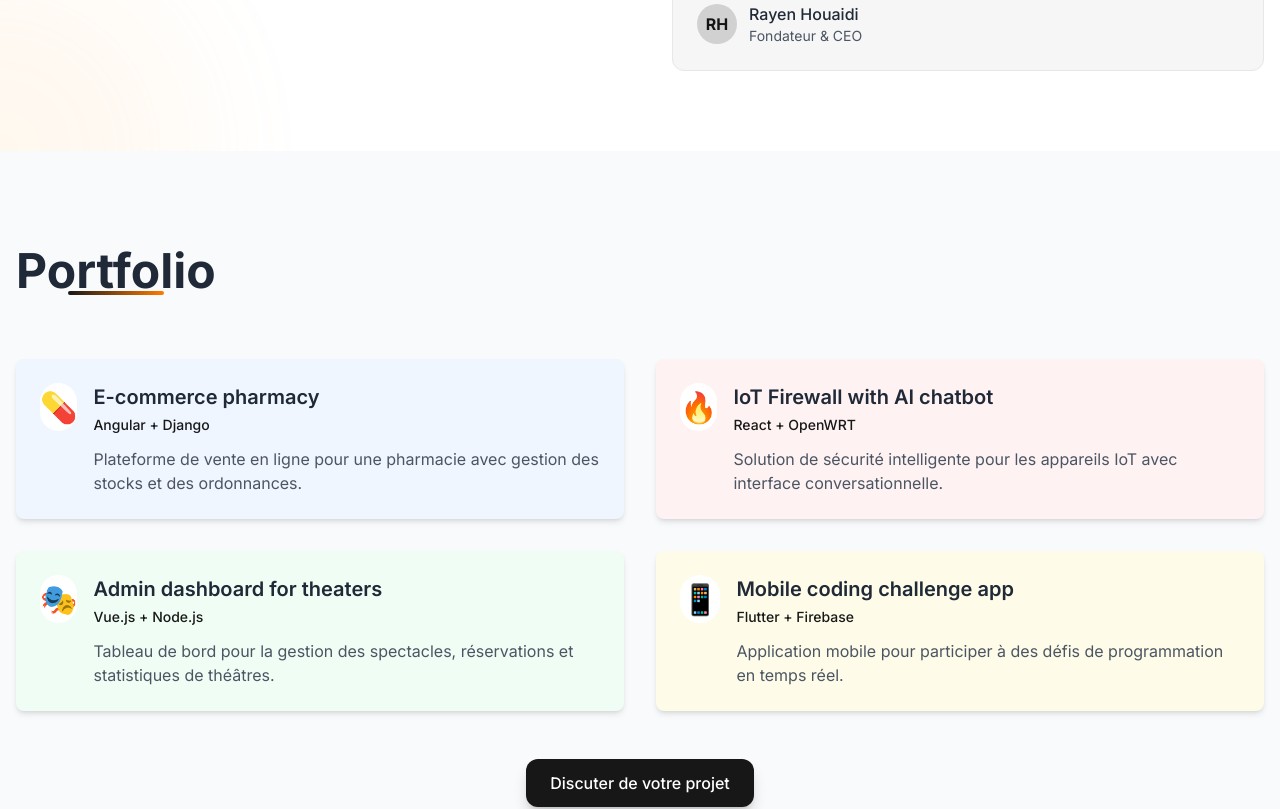
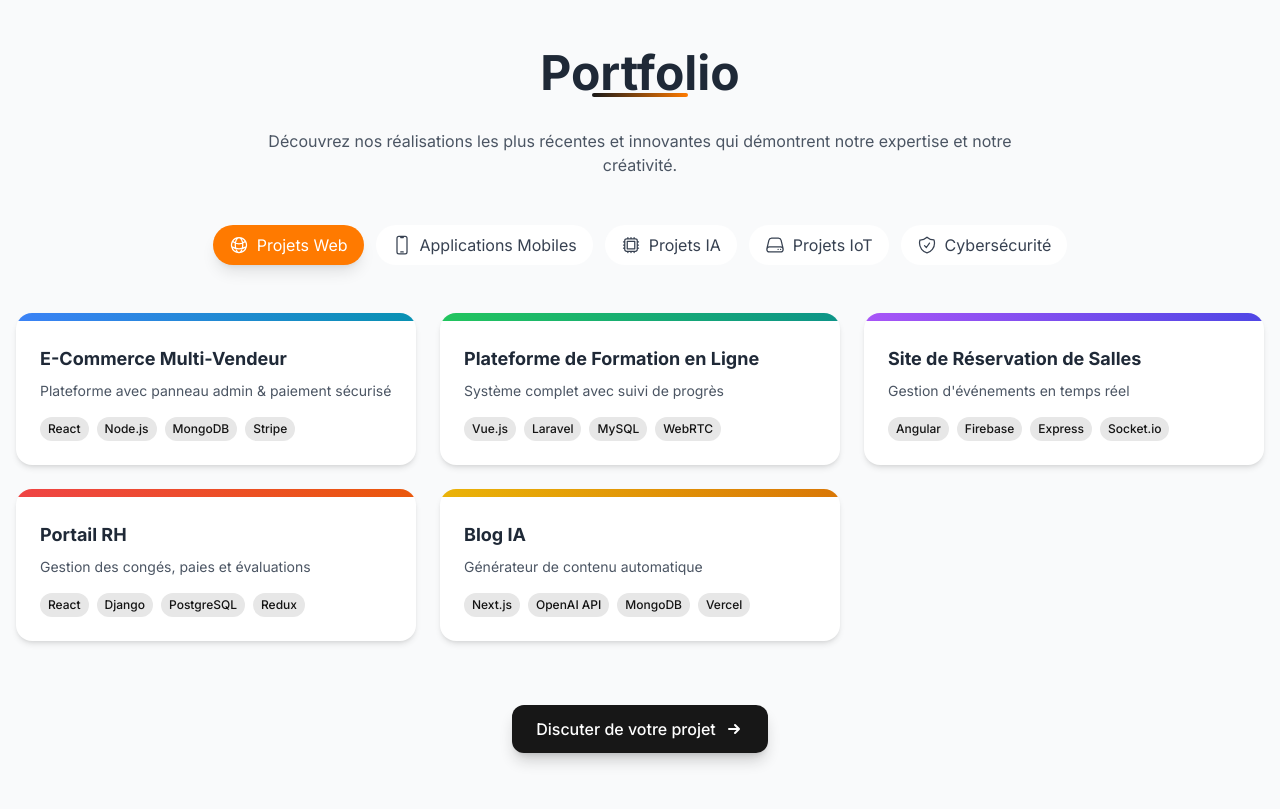
Before and after one commit to rayen43500/hra_dev, a React (Vite) app: page / in a window 1280 px wide. Shown: the part 3740-4549 px from the top of the page. Built offline with nearby package versions, Linux system fonts and the light colour scheme.

Commit message:
fixer les erreur

```diff
--- a/src/components/Portfolio.tsx
+++ b/src/components/Portfolio.tsx
@@ -1,81 +1,328 @@
-import { motion } from 'framer-motion'
+import { motion } from 'framer-motion';
+import { fadeIn, staggerContainer } from '../utils/animations';
+import {
+  GlobeAltIcon,
+  DevicePhoneMobileIcon,
+  CpuChipIcon,
+  ShieldCheckIcon,
+  ServerIcon
+} from '@heroicons/react/24/outline';
+import { useState } from 'react';
 
-const projects = [
+type ProjectCategory = 'web' | 'mobile' | 'ai' | 'iot' | 'security';
+
+interface Project {
+  id: number;
+  title: string;
+  description: string;
+  tags: string[];
+  color: string;
+}
+
+interface Category {
+  id: ProjectCategory;
+  name: string;
+  icon: JSX.Element;
+}
+
+const Portfolio = () => {
+  const [activeCategory, setActiveCategory] = useState<ProjectCategory>('web');
+
+  const categories: Category[] = [
+    { id: 'web', name: 'Projets Web', icon: <GlobeAltIcon className="w-5 h-5" /> },
+    { id: 'mobile', name: 'Applications Mobiles', icon: <DevicePhoneMobileIcon className="w-5 h-5" /> },
+    { id: 'ai', name: 'Projets IA', icon: <CpuChipIcon className="w-5 h-5" /> },
+    { id: 'iot', name: 'Projets IoT', icon: <ServerIcon className="w-5 h-5" /> },
+    { id: 'security', name: 'Cybersécurité', icon: <ShieldCheckIcon className="w-5 h-5" /> },
+  ];
+
+  const projectsByCategory: Record<ProjectCategory, Project[]> = {
+    web: [
       {
-    icon: '💊',
-    title: 'E-commerce pharmacy',
-    tech: 'Angular + Django',
-    description: 'Plateforme de vente en ligne pour une pharmacie avec gestion des stocks et des ordonnances.',
-    bgColor: 'bg-blue-50',
+        id: 1,
+        title: "E-Commerce Multi-Vendeur",
+        description: "Plateforme avec panneau admin & paiement sécurisé",
+        tags: ["React", "Node.js", "MongoDB", "Stripe"],
+        color: "from-blue-500 to-cyan-600",
       },
       {
-    icon: '🔥',
-    title: 'IoT Firewall with AI chatbot',
-    tech: 'React + OpenWRT',
-    description: 'Solution de sécurité intelligente pour les appareils IoT avec interface conversationnelle.',
-    bgColor: 'bg-red-50',
+        id: 2,
+        title: "Plateforme de Formation en Ligne",
+        description: "Système complet avec suivi de progrès",
+        tags: ["Vue.js", "Laravel", "MySQL", "WebRTC"],
+        color: "from-green-500 to-teal-600",
       },
       {
-    icon: '🎭',
-    title: 'Admin dashboard for theaters',
-    tech: 'Vue.js + Node.js',
-    description: 'Tableau de bord pour la gestion des spectacles, réservations et statistiques de théâtres.',
-    bgColor: 'bg-green-50',
+        id: 3,
+        title: "Site de Réservation de Salles",
+        description: "Gestion d'événements en temps réel",
+        tags: ["Angular", "Firebase", "Express", "Socket.io"],
+        color: "from-purple-500 to-indigo-600",
       },
       {
-    icon: '📱',
-    title: 'Mobile coding challenge app',
-    tech: 'Flutter + Firebase',
-    description: 'Application mobile pour participer à des défis de programmation en temps réel.',
-    bgColor: 'bg-yellow-50',
+        id: 4,
+        title: "Portail RH",
+        description: "Gestion des congés, paies et évaluations",
+        tags: ["React", "Django", "PostgreSQL", "Redux"],
+        color: "from-red-500 to-orange-600",
       },
+      {
+        id: 5,
+        title: "Blog IA",
+        description: "Générateur de contenu automatique",
+        tags: ["Next.js", "OpenAI API", "MongoDB", "Vercel"],
+        color: "from-yellow-500 to-amber-600",
+      }
+    ],
+    mobile: [
+      {
+        id: 6,
+        title: "App d'Orientation ATFP",
+        description: "Orientation & inscription pour centres ATFP",
+        tags: ["Flutter", "Firebase", "GetX", "Maps API"],
+        color: "from-blue-500 to-cyan-600",
+      },
+      {
+        id: 7,
+        title: "Application Parapharmacie",
+        description: "Paiement en ligne et notifications",
+        tags: ["Flutter", "Node.js", "MongoDB", "FCM"],
+        color: "from-green-500 to-teal-600",
+      },
+      {
+        id: 8,
+        title: "App de Coaching Personnel",
+        description: "IA intégrée pour coaching personnalisé",
+        tags: ["Flutter", "TensorFlow", "Firebase", "Hive"],
+        color: "from-purple-500 to-indigo-600",
+      },
+      {
+        id: 9,
+        title: "Marketplace Mobile",
+        description: "Suivi des commandes et chat en direct",
+        tags: ["Flutter", "GraphQL", "Firebase", "Algolia"],
+        color: "from-red-500 to-orange-600",
+      },
+      {
+        id: 10,
+        title: "App de Cours Vidéo",
+        description: "Mode hors ligne & quiz interactifs",
+        tags: ["Flutter", "Bloc", "SQLite", "ExoPlayer"],
+        color: "from-yellow-500 to-amber-600",
+      }
+    ],
+    ai: [
+      {
+        id: 11,
+        title: "Chatbot IA pour Support Client",
+        description: "Connecté à OpenAI / HuggingFace",
+        tags: ["Python", "OpenAI", "FastAPI", "Redis"],
+        color: "from-blue-500 to-cyan-600",
+      },
+      {
+        id: 12,
+        title: "Détection d'Émotions",
+        description: "Analyse à partir de texte ou voix",
+        tags: ["TensorFlow", "PyTorch", "NLP", "Flask"],
+        color: "from-green-500 to-teal-600",
+      },
+      {
+        id: 13,
+        title: "Système de Recommandation",
+        description: "Films, produits, formations...",
+        tags: ["Python", "Scikit-learn", "Django", "Redis"],
+        color: "from-purple-500 to-indigo-600",
+      },
+      {
+        id: 14,
+        title: "Générateur de Résumés",
+        description: "Résumés automatiques pour documents",
+        tags: ["BERT", "Transformers", "FastAPI", "React"],
+        color: "from-red-500 to-orange-600",
+      },
+      {
+        id: 15,
+        title: "Moteur de Recherche Sémantique",
+        description: "IA personnalisée pour recherche avancée",
+        tags: ["Elasticsearch", "BERT", "Python", "Node.js"],
+        color: "from-yellow-500 to-amber-600",
+      }
+    ],
+    iot: [
+      {
+        id: 16,
+        title: "Dashboard IoT",
+        description: "Surveillance température & capteurs en temps réel",
+        tags: ["React", "MQTT", "Node.js", "InfluxDB"],
+        color: "from-blue-500 to-cyan-600",
+      },
+      {
+        id: 17,
+        title: "Système Domotique",
+        description: "Contrôle lumière, porte, alarme via app mobile",
+        tags: ["ESP32", "MQTT", "Flutter", "Node-RED"],
+        color: "from-green-500 to-teal-600",
+      },
+      {
+        id: 18,
+        title: "App Mobile pour Contrôle IoT",
+        description: "Contrôle à distance d'un réseau IoT",
+        tags: ["Flutter", "MQTT", "Firebase", "Arduino"],
+        color: "from-purple-500 to-indigo-600",
+      },
+      {
+        id: 19,
+        title: "Monitoring de Consommation",
+        description: "Suivi électrique avec alertes IA",
+        tags: ["Raspberry Pi", "Python", "TensorFlow", "MQTT"],
+        color: "from-red-500 to-orange-600",
+      },
+      {
+        id: 20,
+        title: "Suivi de Géolocalisation",
+        description: "Capteurs GPS et alertes SMS",
+        tags: ["ESP32", "GPRS", "Node.js", "MongoDB"],
+        color: "from-yellow-500 to-amber-600",
+      }
+    ],
+    security: [
+      {
+        id: 21,
+        title: "Pare-Feu Local",
+        description: "Interface web de surveillance",
+        tags: ["Python", "Flask", "iptables", "Vue.js"],
+        color: "from-blue-500 to-cyan-600",
+      },
+      {
+        id: 22,
+        title: "Système de Sécurité des Accès",
+        description: "Journalisation & analyse",
+        tags: ["Node.js", "Express", "JWT", "ELK Stack"],
+        color: "from-green-500 to-teal-600",
+      },
+      {
+        id: 23,
+        title: "Scanner de Vulnérabilité Web",
+        description: "Analyse automatisée de sécurité",
+        tags: ["Python", "OWASP", "Docker", "Redis"],
+        color: "from-purple-500 to-indigo-600",
+      },
+      {
+        id: 24,
+        title: "Authentification 2FA",
+        description: "Double facteur pour API REST",
+        tags: ["Node.js", "OTP", "QR Code", "JWT"],
+        color: "from-red-500 to-orange-600",
+      },
+      {
+        id: 25,
+        title: "Dashboard de Sécurité Réseau",
+        description: "Logs et alertes en temps réel",
+        tags: ["React", "Grafana", "Python", "Kafka"],
+        color: "from-yellow-500 to-amber-600",
+      }
     ]
+  };
 
-const Portfolio = () => {
+  const currentProjects = projectsByCategory[activeCategory];
+
   return (
-    <section id="portfolio" className="section bg-gray-50">
-      <div className="container">
+    <section id="portfolio" className="section py-20 bg-gray-50 relative overflow-hidden">
+      <div className="absolute top-0 left-0 w-full h-full opacity-5 bg-pattern"></div>
+
+      <div className="container relative z-10">
         <motion.div
-          initial={{ opacity: 0, y: 20 }}
-          whileInView={{ opacity: 1, y: 0 }}
+          className="section-title-container"
+          variants={fadeIn}
+          initial="hidden"
+          whileInView="visible"
           viewport={{ once: true }}
-          transition={{ duration: 0.8 }}
         >
           <h2 className="section-title">Portfolio</h2>
+          <p className="text-center text-gray-600 max-w-3xl mx-auto mt-4">
+            Découvrez nos réalisations les plus récentes et innovantes qui démontrent notre expertise et notre créativité.
+          </p>
+        </motion.div>
 
-          <div className="grid gap-8 mt-12 md:grid-cols-2">
-            {projects.map((project, index) => (
+        {/* Catégories */}
+        <div className="flex flex-wrap justify-center mt-10 mb-12 gap-3">
+          {categories.map((category) => (
+            <motion.button
+              key={category.id}
+              onClick={() => setActiveCategory(category.id)}
+              className={`px-4 py-2 rounded-full flex items-center gap-2 transition-all ${
+                activeCategory === category.id
+                  ? 'bg-secondary-500 text-white shadow-lg'
+                  : 'bg-white text-gray-700 hover:bg-gray-100'
+              }`}
+              whileHover={{ scale: 1.05 }}
+              whileTap={{ scale: 0.95 }}
+            >
+              {category.icon}
+              {category.name}
+            </motion.button>
+          ))}
+        </div>
+
         <motion.div
-                key={index}
-                initial={{ opacity: 0, y: 20 }}
-                whileInView={{ opacity: 1, y: 0 }}
-                viewport={{ once: true }}
-                transition={{ delay: index * 0.1, duration: 0.5 }}
-                className={`p-6 overflow-hidden transition-all rounded-lg shadow-md ${project.bgColor} hover:shadow-lg`}
+          className="grid gap-6 mt-10 md:grid-cols-2 lg:grid-cols-3"
+          variants={staggerContainer}
+          initial="hidden"
+          whileInView="visible"
+          viewport={{ once: true, margin: "-100px" }}
+          key={activeCategory} // Force re-render animation when category changes
         >
-                <div className="flex items-start">
-                  <span className="flex items-center justify-center w-12 h-12 mr-4 text-3xl rounded-full bg-white">
-                    {project.icon}
+          {currentProjects.map((project: Project, index: number) => (
+            <motion.div
+              key={project.id}
+              className="card card-hover bg-white h-full flex flex-col overflow-hidden"
+              variants={fadeIn}
+              transition={{ delay: index * 0.1 }}
+              whileHover={{ y: -5, boxShadow: '0 25px 50px -12px rgba(0, 0, 0, 0.15)' }}
+            >
+              <div className={`h-2 w-full bg-gradient-to-r ${project.color}`}></div>
+              <div className="p-6 flex-1 flex flex-col">
+                <h3 className="text-lg font-bold mb-2">{project.title}</h3>
+                <p className="text-gray-600 mb-4 text-sm flex-1">{project.description}</p>
+
+                <div className="mt-auto">
+                  <div className="flex flex-wrap gap-2">
+                    {project.tags.map((tag: string, tagIndex: number) => (
+                      <span
+                        key={tagIndex}
+                        className="badge badge-primary text-xs"
+                      >
+                        {tag}
                       </span>
-                  <div>
-                    <h3 className="mb-1 text-xl font-semibold">{project.title}</h3>
-                    <p className="mb-3 text-sm font-medium text-primary">{project.tech}</p>
-                    <p className="text-gray-600">{project.description}</p>
+                    ))}
+                  </div>
                 </div>
               </div>
             </motion.div>
           ))}
-          </div>
+        </motion.div>
 
-          <div className="mt-12 text-center">
-            <a href="#contact" className="btn btn-primary">
+        <motion.div
+          className="mt-16 text-center"
+          variants={fadeIn}
+          initial="hidden"
+          whileInView="visible"
+          viewport={{ once: true }}
+          transition={{ delay: 0.5 }}
+        >
+          <a
+            href="#contact"
+            className="btn btn-primary inline-flex items-center gap-2"
+          >
             Discuter de votre projet
+            <svg xmlns="http://www.w3.org/2000/svg" className="h-5 w-5" viewBox="0 0 20 20" fill="currentColor">
+              <path fillRule="evenodd" d="M10.293 5.293a1 1 0 011.414 0l4 4a1 1 0 010 1.414l-4 4a1 1 0 01-1.414-1.414L12.586 11H5a1 1 0 110-2h7.586l-2.293-2.293a1 1 0 010-1.414z" clipRule="evenodd" />
+            </svg>
           </a>
-          </div>
         </motion.div>
       </div>
     </section>
-  )
-}
+  );
+};
 
-export default Portfolio
+export default Portfolio;
--- a/src/components/WhyChooseUs.tsx
+++ b/src/components/WhyChooseUs.tsx
@@ -135,20 +135,7 @@ const WhyChooseUs = () => {
               viewport={{ once: true }}
               transition={{ delay: 0.6 }}
             >
-              <div className="p-6 border border-primary-100 rounded-xl bg-primary-50">
-                <p className="font-medium text-primary-800">
-                  "Notre mission est de vous aider à réussir votre transformation digitale en créant des solutions sur mesure qui répondent parfaitement à vos besoins et objectifs."
-                </p>
-                <div className="mt-4 flex items-center">
-                  <div className="w-10 h-10 rounded-full bg-primary-200 flex items-center justify-center text-primary-700 font-bold">
-                    RH
-                  </div>
-                  <div className="ml-3">
-                    <p className="font-medium">Rayen Houaidi</p>
-                    <p className="text-sm text-gray-600">Fondateur & CEO</p>
-                  </div>
-                </div>
-              </div>
+
             </motion.div>
           </motion.div>
         </div>
```
Lines whose indentation alone changed are shown as unchanged.
